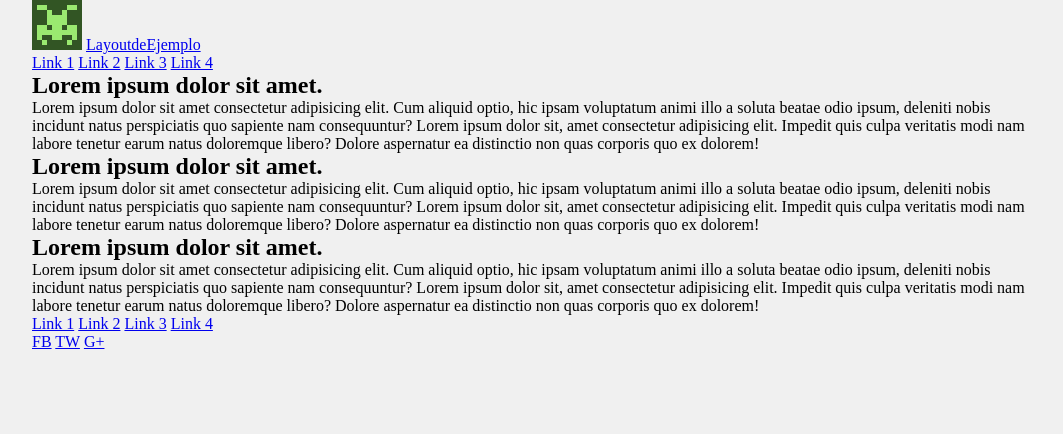
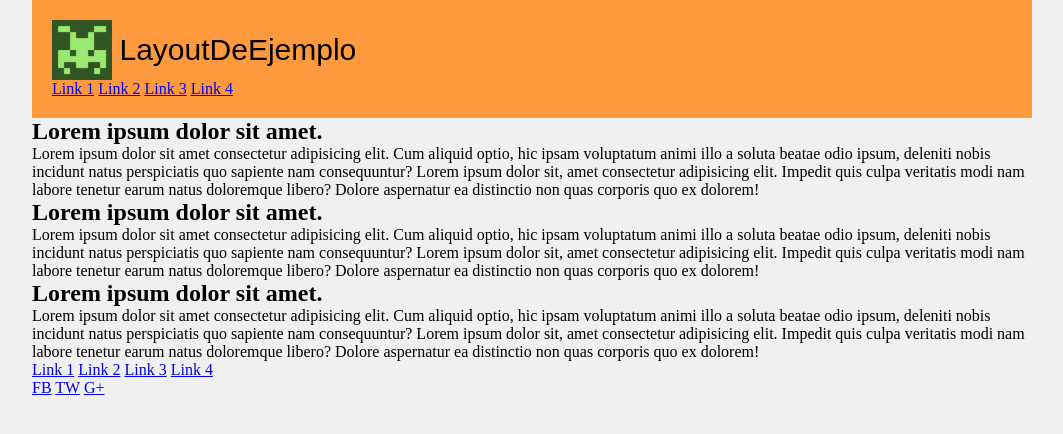
Before and after one commit to carlesnacher/LayoutResponsive, a plain HTML site: page index.html in a window 1280 px wide. Shown: the whole page, without its empty margins (108-1171 px from the left). Drawn offline with Linux system fonts and the light colour scheme.

Commit message:
Añadiendo estilo al Header

```diff
--- a/index.html
+++ b/index.html
@@ -15,7 +15,7 @@
         <header>
             <div class="logo">
                 <img src="img/logo.png" alt="Nombre empresa">
-                <a href="#">LayoutdeEjemplo</a>
+                <a href="#">LayoutDeEjemplo</a>
             </div>
             <nav>
                 <a href="#">Link 1</a>
--- a/style.css
+++ b/style.css
@@ -5,12 +5,34 @@
 }
 
 .contenedor{
-    background: #f0f0f0;
-    width: 90%;
+    background-color: #f0f0f0;
+    width: 100%;
     max-width: 1000px;
     margin: auto;
 }
 
 body{
-    background: #f0f0f0;
+    background-color: #f0f0f0;
 }
+
+header{
+    background-color: #ff993e;
+    width: 100%;
+    padding: 20px;
+}
+
+header .logo{
+   font-size: 30px;
+}
+
+header .logo img{
+    width: 60px;
+    vertical-align: top;
+}
+
+header .logo a{
+    text-decoration: none;
+    color: black;
+    font-family: Arial;
+    line-height: 60px;
+}
```
